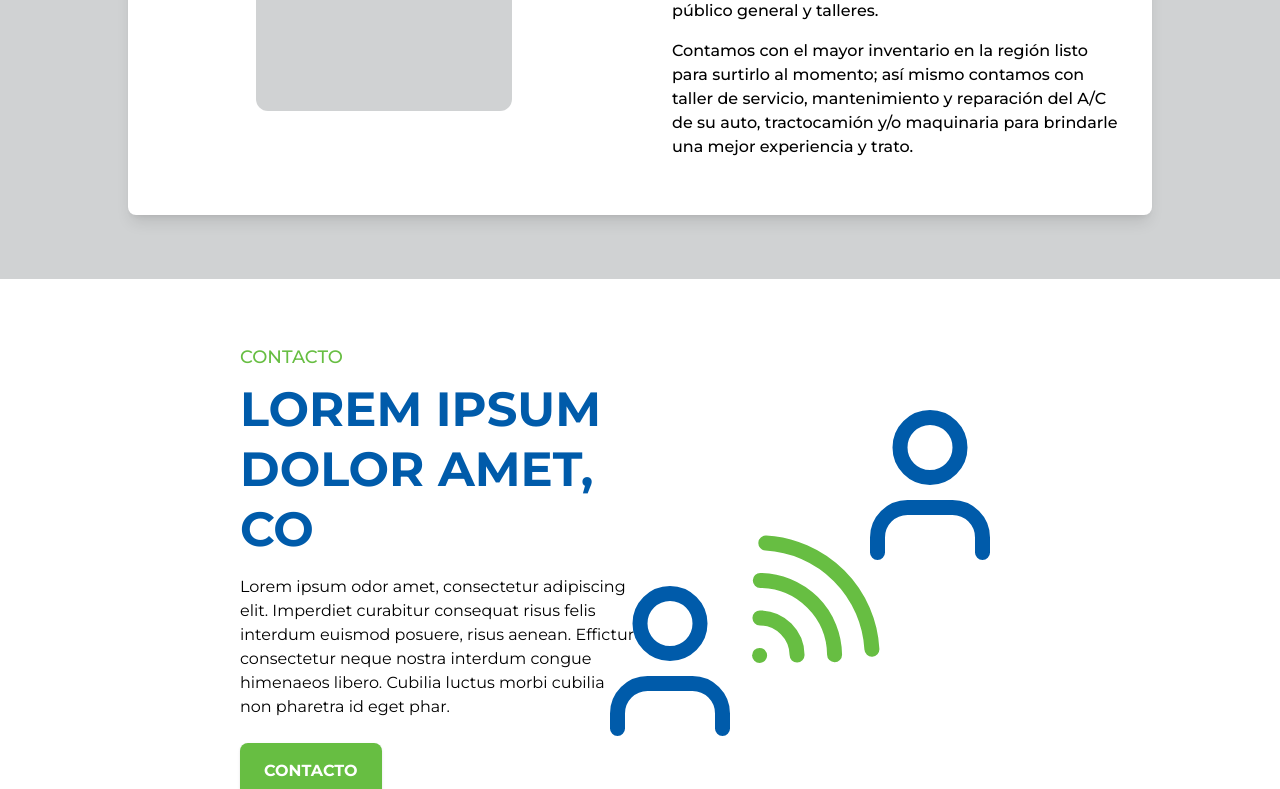
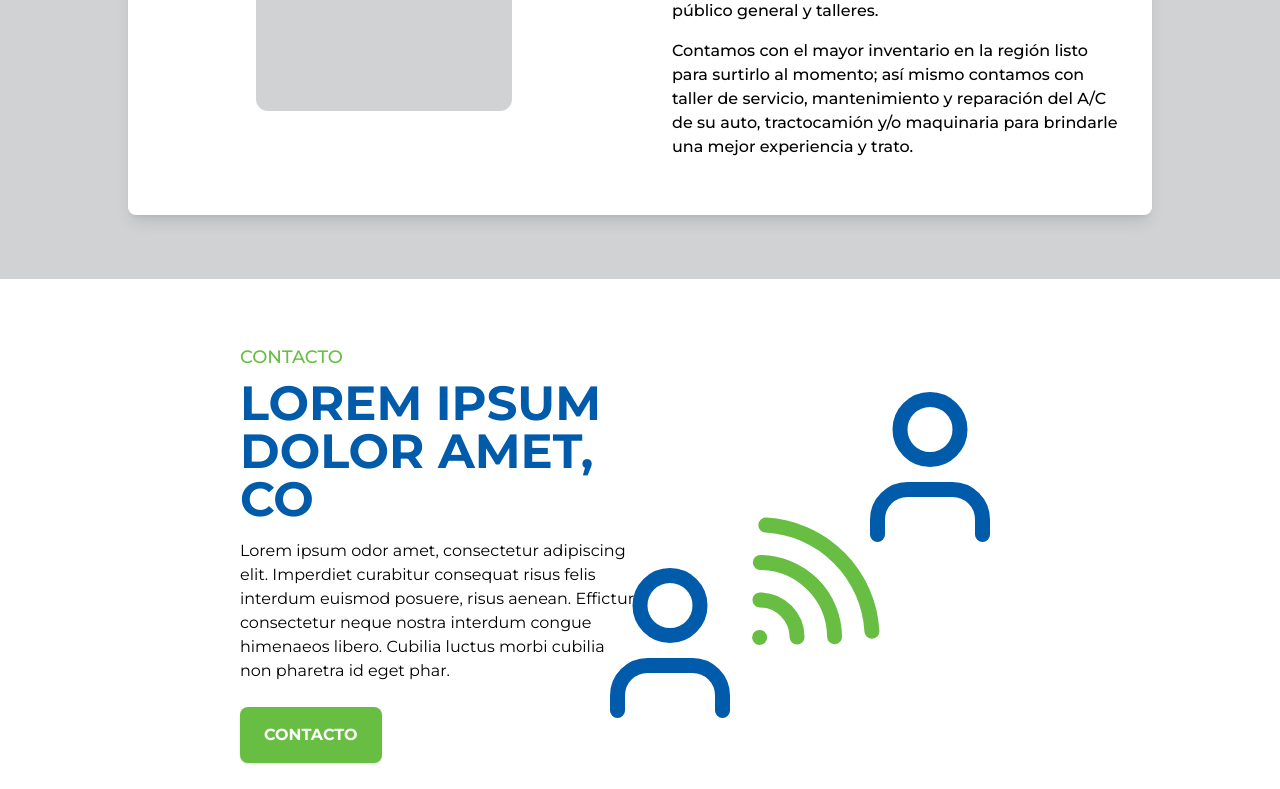
Before and after one commit to achi1302/aacalanding, a React (Vite) app: page / in a window 1280 px wide. Shown: the part 2000-2789 px from the top of the page. Built offline with nearby package versions, Linux system fonts and the light colour scheme.

Commit message:
Refactor Inicio and Navbar components: adjust layout, improve responsiveness, and enhance text alignment

```diff
--- a/src/components/Inicio.jsx
+++ b/src/components/Inicio.jsx
@@ -50,7 +50,7 @@ const Inicio = () => {
   return (
     <div>
         {/* Carousel */}
-        <div className="relative w-full h-[800px] overflow-hidden shadow-md">
+        <div className="relative w-full h-[400px] md:h-[600px] lg:h-[800px] overflow-hidden shadow-md">
 
             {/* Image */}
             <div className="relative w-full h-full">
@@ -67,7 +67,7 @@ const Inicio = () => {
             </div>
 
             {/* Texts */}
-            <div className="absolute bottom-4 left-[550px] w-full h-full flex flex-col justify-center items-start">
+            <div className="absolute bottom-4 left-0 right-0 w-full h-full flex flex-col justify-center items-center">
                 {slides.map((slide, index) =>
                     <div
                         key={index}
@@ -76,11 +76,11 @@ const Inicio = () => {
                         }`}
                     >
                         {/* Sub */}
-                        <h1 className="max-w-[975px] text-white font-bold text-2xl mb-4">
+                        <h1 className="hidden md:block max-w-[300px] md:max-w-[600px] lg:max-w-[975px] text-white font-bold text-lg md:text-xl lg:text-2xl mb-2 md:mb-4">
                             {slide.subtitle}
                         </h1>
                         {/* Title */}
-                        <h1 className="max-w-[800px] text-white font-bold text-5xl">
+                        <h1 className="max-w-[400px] md:max-w-[600px] lg:max-w-[800px] text-white font-bold text-3xl md:text-4xl lg:text-5xl">
                             {slide.title}
                         </h1>
                     </div>
@@ -183,11 +183,11 @@ const Inicio = () => {
         </div>
 
         {/* Contacto Section */}
-        <div className="flex flex-col md:flex-row items-center justify-between bg-white pt-16 px-60">
+        <div className="flex flex-col md:flex-row items-center justify-center bg-white pt-16 px-4 md:px-16 lg:px-32 xl:px-60">
             {/* Text */}
-            <div className="w-full md:w-1/2 mb-8 md:mb-0 items-center">
+            <div className="w-full md:w-1/2 mb-8 md:mb-0 text-center md:text-left">
                 <p className="text-aaca-green text-lg uppercase font-medium mb-2">Contacto</p>
-                <h2 className="text-aaca-blue text-5xl font-bold leading-tight mb-4">LOREM IPSUM DOLOR AMET, CO</h2>
+                <h2 className="text-aaca-blue text-3xl md:text-5xl font-bold leading-tight mb-4">LOREM IPSUM DOLOR AMET, CO</h2>
                 <p className="text-black font-normal mb-6">
                     Lorem ipsum odor amet, consectetur adipiscing elit. Imperdiet curabitur consequat risus
                     felis interdum euismod posuere, risus aenean. Effictur consectetur neque nostra interdum
@@ -201,7 +201,7 @@ const Inicio = () => {
             </div>
 
             {/* Icons */}
-            <div className="w-full md:w-1/2 flex justify-center relative">
+            <div className="w-full md:w-1/2 flex justify-center relative hidden md:flex">
                 <div className="relative">
                     {/* Top Icon */}
                     <div className="absolute -bottom-1">
--- a/src/components/Navbar.jsx
+++ b/src/components/Navbar.jsx
@@ -55,7 +55,7 @@ const Navbar = () => {
                 <div className="fixed right-0 z-20 bg-aaca-light-gray w-full p-12 flex flex-col justify-center items-center lg:hidden">
                     <ul>
                         {navItems.map((item, index)=> (
-                            <li key={index} className="py-2 text-aaca-blue font-bold">
+                            <li key={index} className="py-2 text-aaca-blue font-bold text-center">
                                 <a
                                     href={item.href}
                                     className="hover:text-aaca-green"
```
